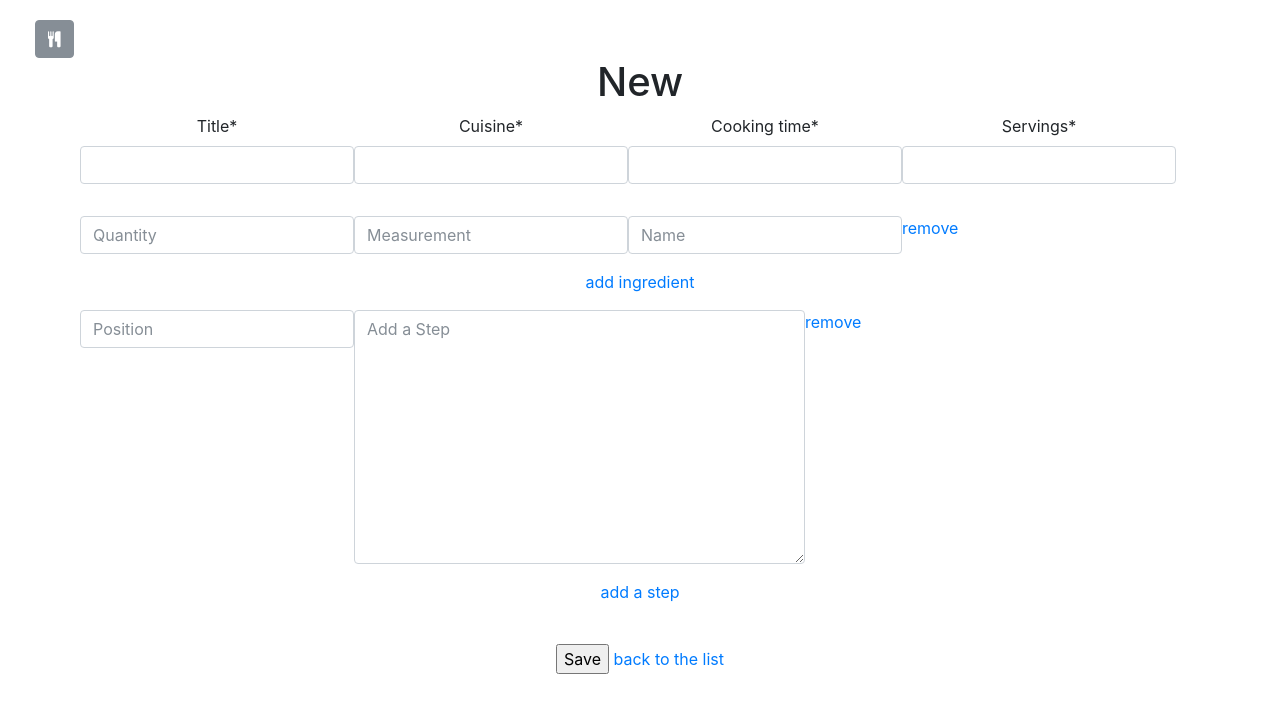
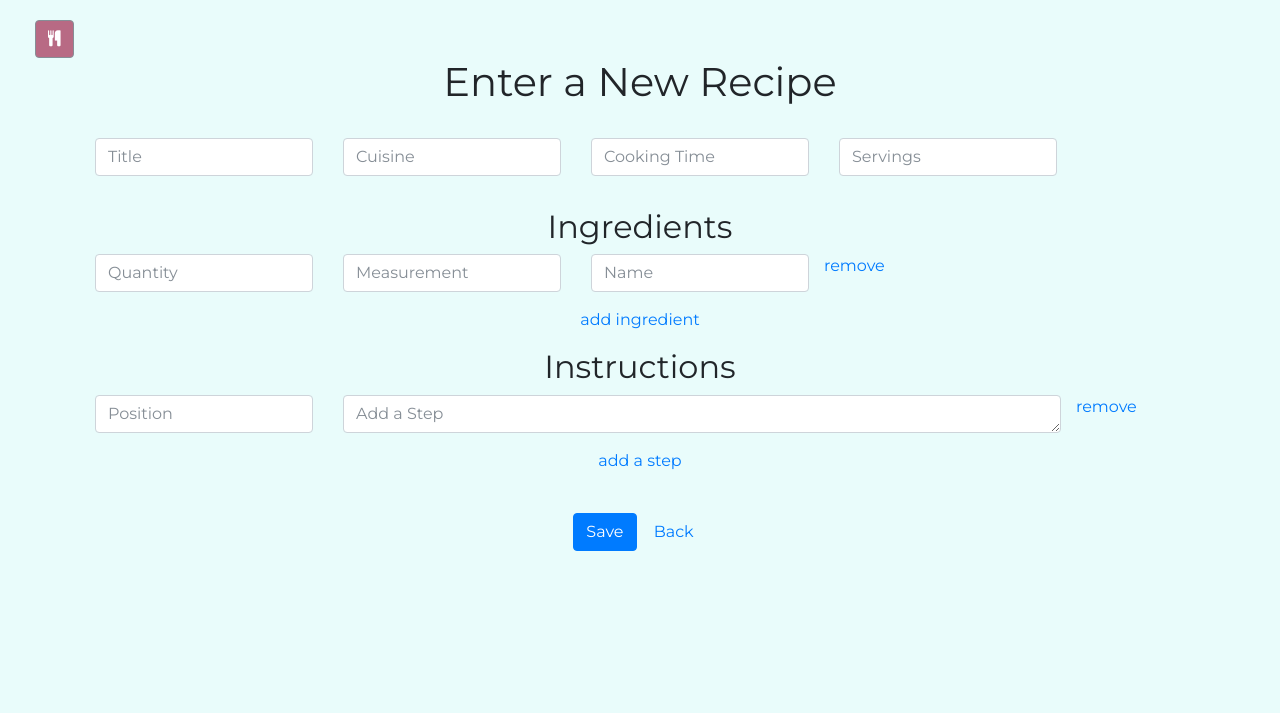
Before and after one commit to mostlybadfly/recetario, a Django app: page /recipes/add/ in a window 1280 px wide. Shown: the top 713 px of the page. Run offline with Django 3.2, Linux system fonts and the light colour scheme; the visitor is signed in with stand-in values (Sample User, id 1); some libraries are stand-ins or nearby versions.

Commit message:
Updated Styling, added sidebar.

```diff
--- a/recipes/forms.py
+++ b/recipes/forms.py
@@ -8,8 +8,15 @@ class RecipeForm(ModelForm):
     def __init__(self, *args, **kwargs):
         super(RecipeForm, self).__init__(*args, **kwargs)
         self.helper = FormHelper()
-        self.helper.form_class = 'form-inline'
-        self.helper.form_method = 'post'
+        self.helper.form_tag = False
+        self.helper.form_show_labels = False
+        self.helper.field_class = "col"
+        self.helper.layout = Layout (
+            Field('title', placeholder="Title"),
+            Field('cuisine', placeholder="Cuisine"),
+            Field('cooking_time', placeholder="Cooking Time"),
+            Field('servings', placeholder="Servings"),
+        )
 
     class Meta:
         model = Recipe
@@ -18,12 +25,7 @@ class RecipeForm(ModelForm):
 class IngredientForm(ModelForm):
     def __init__(self, *args, **kwargs):
         super(IngredientForm, self).__init__(*args, **kwargs)
-        self.helper = FormHelper()
-        self.helper.form_class = 'form-inline'
-        self.helper.form_tag = False
-        self.helper.render_hidden_fields = True
-        self.helper.disable_csrf = True
-        self.helper.form_show_labels = False
+        self.helper = FormSetHelper()
         self.helper.layout = Layout (
             Field('quantity', placeholder="Quantity"),
             Field('measurement', placeholder="Measurement"),
@@ -37,19 +39,25 @@ class IngredientForm(ModelForm):
 class InstructionForm(ModelForm):
     def __init__(self, *args, **kwargs):
         super(InstructionForm, self).__init__(*args, **kwargs)
-        self.helper = FormHelper()
-        self.helper.form_tag = False
-        self.helper.render_hidden_fields = True
-        self.helper.disable_csrf = True
-        self.helper.form_show_labels = False
+        self.helper = FormSetHelper()
         self.helper.layout = Layout (
             Field('ordinal', placeholder="Position"),
-            Field('instruction_text', placeholder="Add a Step"),
+            Field('instruction_text', placeholder="Add a Step", rows=1, cols=75),
         )
 
     class Meta:
         model = Instruction
         fields = ('ordinal', 'instruction_text')
 
+class FormSetHelper(FormHelper):
+    def __init__(self, *args, **kwargs):
+        super(FormSetHelper, self).__init__(*args, **kwargs)
+        self.form_tag = False
+        self.render_hidden_fields = True
+        self.disable_csrf = True
+        self.form_show_labels = False
+        self.field_class = "col"
+
+
 IngredientFormSet = inlineformset_factory(Recipe, Ingredient, form = IngredientForm, extra=1)
 InstructionFormSet = inlineformset_factory(Recipe, Instruction, form = InstructionForm, extra=1)
--- a/recipes/static/styles.css
+++ b/recipes/static/styles.css
@@ -1,5 +1,15 @@
+/*
+mint = #E9FCFB
+teal = #317A89
+celadon = 238C7E
+rose = #B86A84
+sky = #77C5CE
+*/
+
 body {
   overflow-x: hidden;
+  background-color: #E9FCFB;
+  font-family: 'Montserrat', sans-serif;
 }
 
 #wrapper {
@@ -64,13 +74,12 @@ body {
 .sidebar-nav li a {
   display: block;
   text-decoration: none;
-  color: #999999;
+  color: #E9FCFB;
 }
 
 .sidebar-nav li a:hover {
-  text-decoration: none;
-  color: #fff;
-  background: rgba(255, 255, 255, 0.2);
+  color: #B86A84;
+  background: #E9FCFB;
 }
 
 .sidebar-nav li a:active, .sidebar-nav li a:focus {
@@ -84,12 +93,25 @@ body {
 }
 
 .sidebar-nav>.sidebar-header a {
-  color: #999999;
+  color: #77C5CE;
 }
 
 .sidebar-nav>.sidebar-header a:hover {
-  color: #fff;
+  color: #B86A84;
   background: none;
+}
+
+#sidebar {
+  background-color: #317A89;
+}
+
+#menu-toggle {
+  background-color: #B86A84;
+}
+
+.welcome {
+  background: #238C7E;
+  color: #E9FCFB;
 }
 
 @media(min-width:768px) {
--- a/recipes/templates/recipes/base.html
+++ b/recipes/templates/recipes/base.html
@@ -6,6 +6,7 @@
   <meta name="viewport" content="width=device-width, initial-scale=1">
   <link rel="stylesheet" href="https://maxcdn.bootstrapcdn.com/bootstrap/4.0.0-beta.2/css/bootstrap.min.css" integrity="sha384-PsH8R72JQ3SOdhVi3uxftmaW6Vc51MKb0q5P2rRUpPvrszuE4W1povHYgTpBfshb" crossorigin="anonymous">
   <link href="https://maxcdn.bootstrapcdn.com/font-awesome/4.7.0/css/font-awesome.min.css" rel="stylesheet" integrity="sha384-wvfXpqpZZVQGK6TAh5PVlGOfQNHSoD2xbE+QkPxCAFlNEevoEH3Sl0sibVcOQVnN" crossorigin="anonymous">
+  <link href="https://fonts.googleapis.com/css?family=Montserrat" rel="stylesheet">
   <link rel="stylesheet" href="{% static "styles.css" %}">
   <title>Recetario!</title>
 </head>
@@ -15,7 +16,7 @@
       <ul class="sidebar-nav">
         <li class="sidebar-header"><h1><a href="/">Recetario</a></h1></li>
         {% if user.is_authenticated %}
-          <li>Welcome, {{ user.username }}</li>
+          <li class="welcome">Welcome, {{ user.username }}</li>
           <li class="active"><a href="{% url 'add' %}">Add a recipe</a></li>
           <li><a href="{% url 'logout' %}">logout</a></li>
         {% else %}
--- a/recipes/templates/recipes/recipe_edit.html
+++ b/recipes/templates/recipes/recipe_edit.html
@@ -5,45 +5,47 @@
 {% block content %}
   <div class="row">
     <div class="container text-center">
-      <h1>New</h1>
+      <h1>Enter a New Recipe</h1><br>
       <form action="" method="post">
         {% csrf_token %}
         <div class="form-group form-row">
-          {{ form|crispy }}
+          {% crispy form %}
         </div>
+        <h2>Ingredients</h2>
         <div class="form-group">
           {{ ingredients.management_form|crispy }}
 
           {% for form in ingredients %}
-            <div class="ingredient_formset_row form-row">
+            <div class="ingredient-formset-row form-row">
               {% crispy form %}
             </div>
           {% endfor %}
         </div>
+        <h2>Instructions</h2>
         <div class="form-group">
           {{ instructions.management_form|crispy }}
 
           {% for form in instructions %}
-            <div class="instruction_formset_row form-row">
+            <div class="instruction-formset-row form-row">
               {% crispy form %}
             </div>
           {% endfor %}
         </div>
         <br>
-        <input type="submit" value="Save"/> <a href="{% url 'index' %}">back to the list</a>
+        <input type="submit" class="btn btn-primary" value="Save"/> <a class="btn" href="{% url 'index' %}">Back</a>
       </form>
     </div>
 </div>
 <script src="//ajax.googleapis.com/ajax/libs/jquery/2.1.3/jquery.min.js"></script>
 <script src="{% static 'formset/jquery.formset.js' %}"></script>
 <script type="text/javascript">
-  $('.ingredient_formset_row').formset({
+  $('.ingredient-formset-row').formset({
       addText: 'add ingredient',
       deleteText: 'remove',
       prefix: '{{ ingredients.prefix }}',
       formCssClass: 'ingredients-formset'
   });
-  $('.instruction_formset_row').formset({
+  $('.instruction-formset-row').formset({
       addText: 'add a step',
       deleteText: 'remove',
       prefix: '{{ instructions.prefix }}',
--- a/recipes/views.py
+++ b/recipes/views.py
@@ -12,7 +12,7 @@ from .models import Recipe, Ingredient, Instruction
 
 class RecipeCreate(CreateView):
     model = Recipe
-    fields = ['title', 'cuisine', 'cooking_time', 'servings']
+    form_class = RecipeForm
 
     def get_success_url(self):
         return reverse_lazy('detail', args = (self.object.id,))
```
